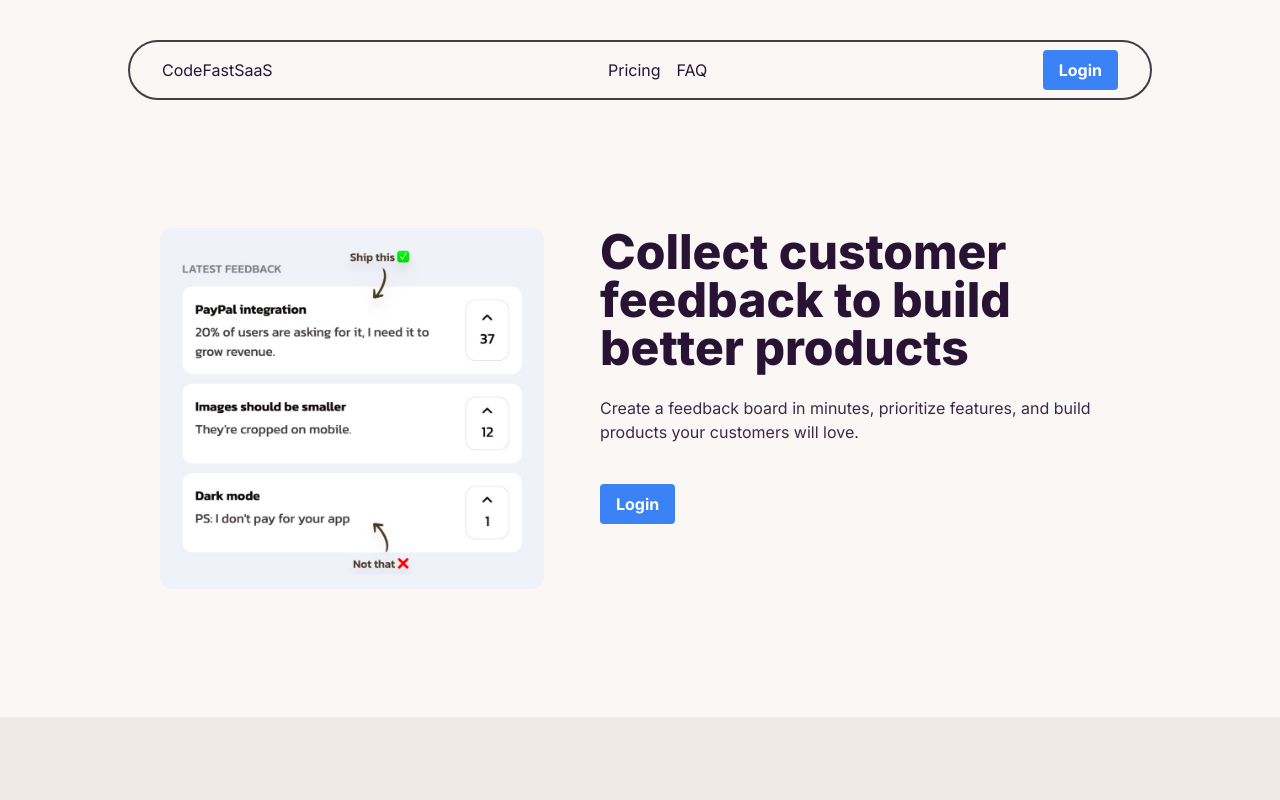
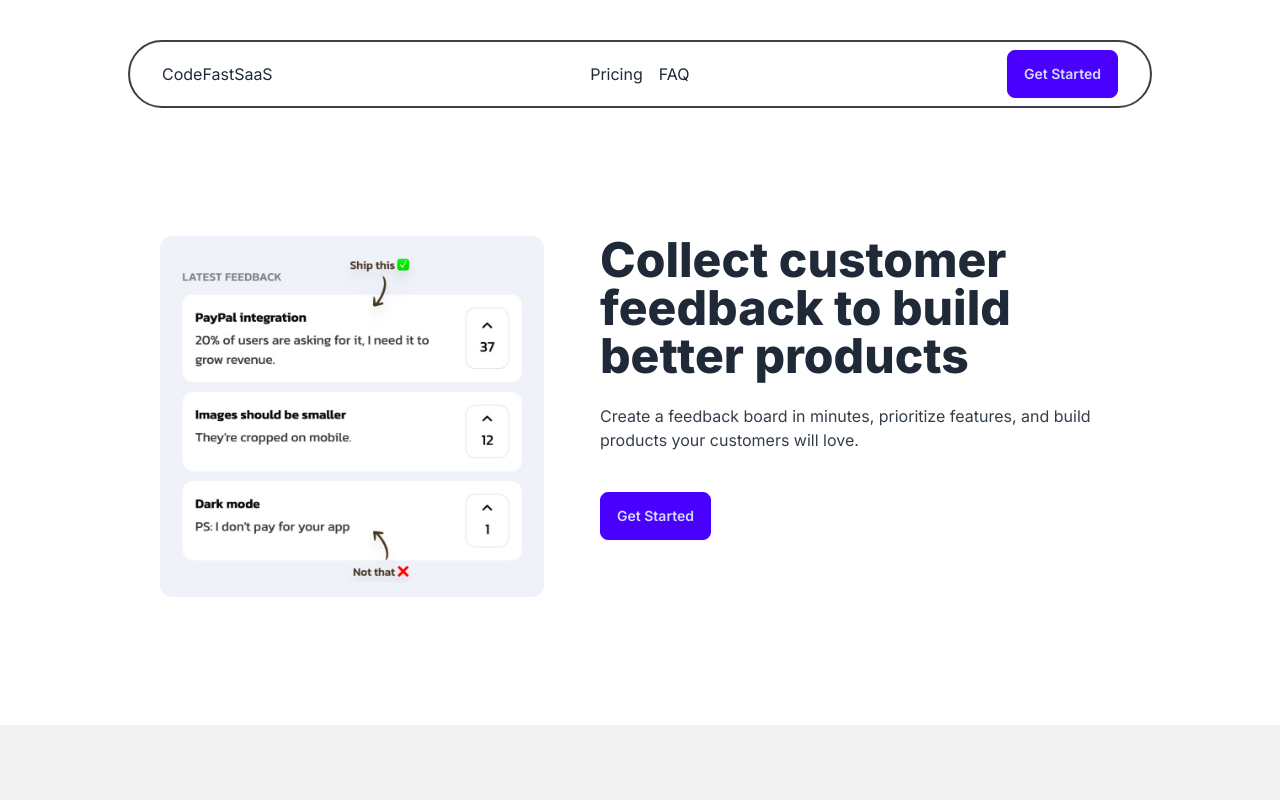
Before and after one commit to ratracegrad/codefast, a Next.js app: page / in a window 1280 px wide. Shown: the top 800 px of the page. Built offline with nearby package versions, Linux system fonts and the light colour scheme.

Commit message:
Finished email magicLinks

```diff
--- a/components/ButtonLogin.js
+++ b/components/ButtonLogin.js
@@ -1,18 +1,29 @@
-import React from 'react';
+'use client';
+
 import Link from 'next/link';
+import { signIn } from 'next-auth/react';
 
-export default function ButtonLogin({ isLoggedIn }) {
+const ButtonLogin = ({ isLoggedIn, extraStyle }) => {
+  const dashboardUrl = '/dashboard';
+
   if (isLoggedIn) {
     return (
       <button className="btn btn-primary">
-        <Link href="/dashboard">Dashboard</Link>
+        <Link href={dashboardUrl}>Dashboard</Link>
       </button>
     );
   }
 
   return (
-    <button className="bg-blue-500 hover:bg-blue-700 text-white font-bold py-2 px-4 rounded">
-      <Link href="/api/auth/logIn">Login</Link>
+    <button
+      className={`btn btn-primary ${extraStyle ? extraStyle : ''}`}
+      onClick={() => {
+        signIn(undefined, { callbackUrl: dashboardUrl });
+      }}
+    >
+      Get Started
     </button>
   );
-}
+};
+
+export default ButtonLogin;
--- a/components/Header.js
+++ b/components/Header.js
@@ -3,6 +3,8 @@ import ButtonLogin from './ButtonLogin';
 import Link from 'next/link';
 
 export default function Header() {
+  const isLoggedIn = false;
+
   return (
     <section className=" flex w-full items-center justify-between max-w-5xl mx-auto px-8 py-2 rounded-full mt-10 border-2 border-zinc-700">
       <div>CodeFastSaaS</div>
@@ -15,7 +17,7 @@ export default function Header() {
         </Link>
       </div>
       <div>
-        <ButtonLogin />
+        <ButtonLogin isLoggedIn={isLoggedIn} extraStyle='w-full' />
       </div>
     </section>
   );
--- a/package.json
+++ b/package.json
@@ -9,11 +9,11 @@
     "lint": "next lint"
   },
   "dependencies": {
-    "@auth/mongodb-adapter": "^3.7.4",
+    "@auth/mongodb-adapter": "^3.4.1",
     "@heroicons/react": "^2.2.0",
-    "mongodb": "^6.11.0",
+    "mongodb": "^6.7.0",
     "next": "14.2.0",
-    "next-auth": "^5.0.0-beta.25",
+    "next-auth": "^5.0.0-beta.19",
     "react": "^18",
     "react-dom": "^18"
   },
--- a/tailwind.config.js
+++ b/tailwind.config.js
@@ -1,4 +1,3 @@
-/** @type {import('tailwindcss').Config} */
 module.exports = {
   content: [
     './pages/**/*.{js,ts,jsx,tsx,mdx}',
@@ -6,16 +5,7 @@ module.exports = {
     './app/**/*.{js,ts,jsx,tsx,mdx}',
   ],
   theme: {
-    extend: {
-      backgroundImage: {
-        'gradient-radial': 'radial-gradient(var(--tw-gradient-stops))',
-        'gradient-conic':
-          'conic-gradient(from 180deg at 50% 50%, var(--tw-gradient-stops))',
-      },
-    },
+    extend: {},
   },
   plugins: [require('daisyui')],
-  daisyui: {
-    themes: ['light', 'dark', 'cupcake', 'bumblebee'],
-  },
 };
```
Also changed, not shown: auth.js (+12 -6 lines), .eslintrc.json, app/api/auth/[...nextauth]/route.js (renamed from app/api/auth/route.js), libs/mongo.js (renamed from libs/mongodb.js), 1 other file (tests, documents, lock files or other folders).
